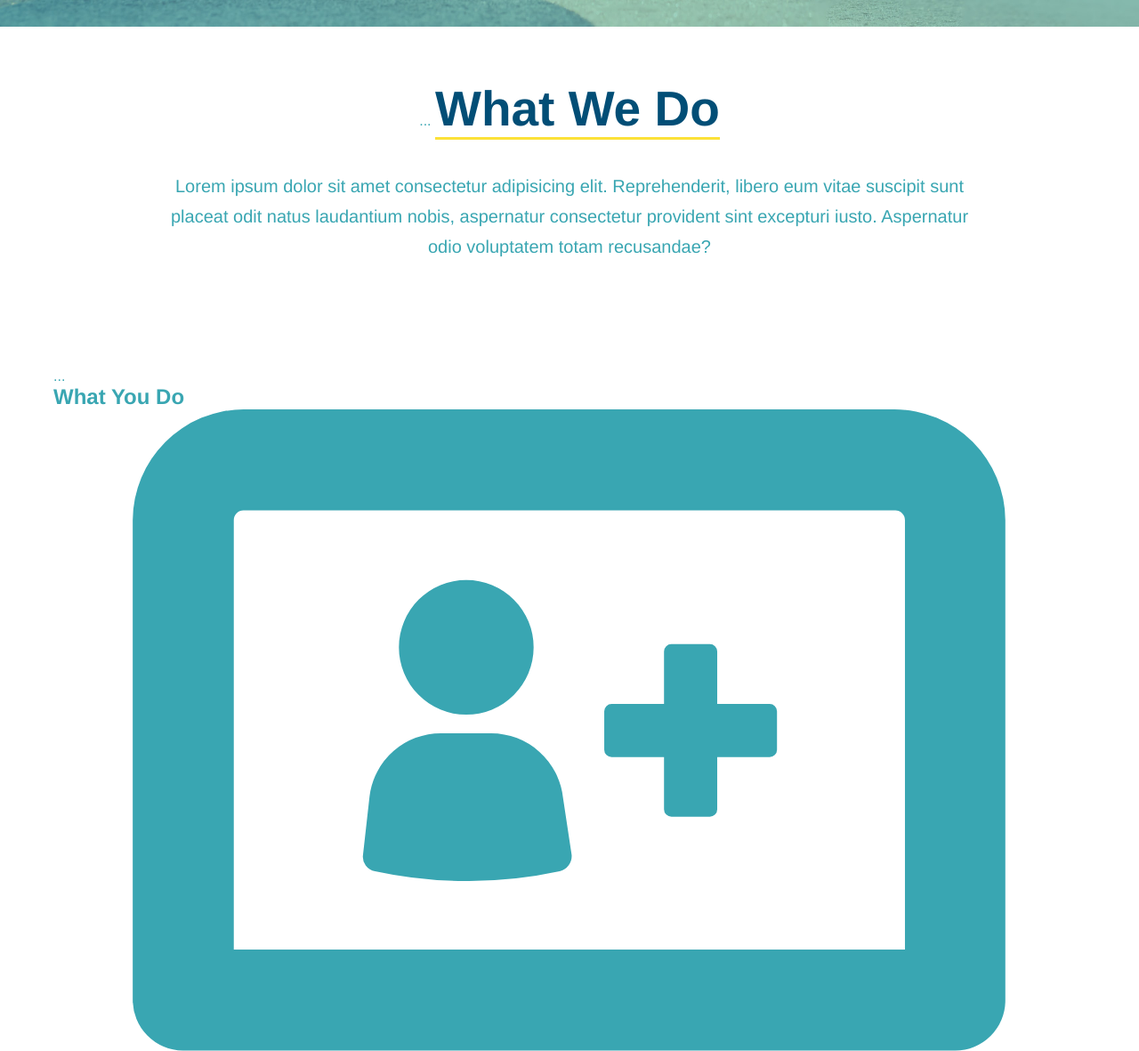
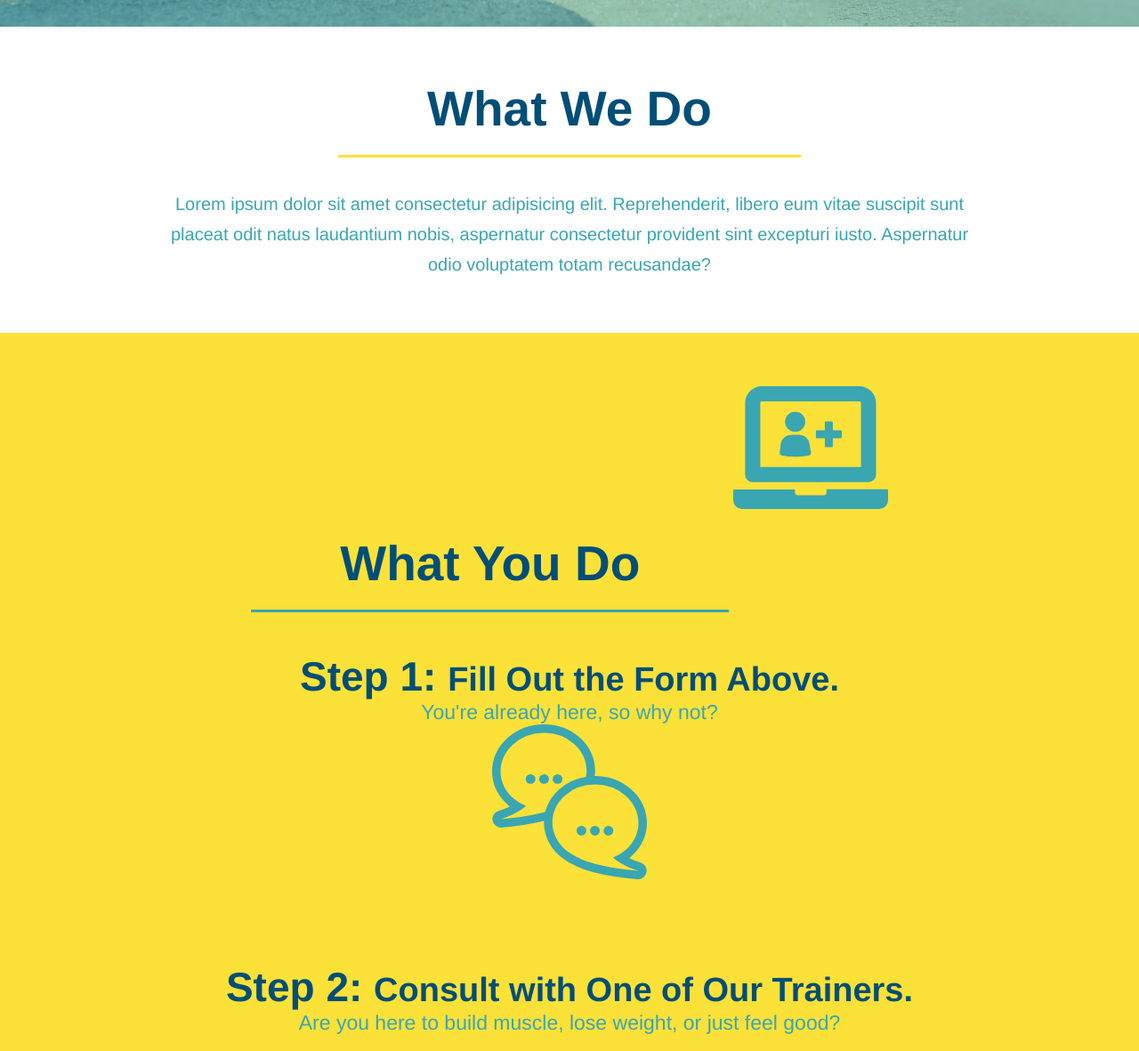
Before and after one commit to kmeregildo/run-buddy, a plain HTML site: page index.html in a window 1280 px wide. Shown: the part 652-1833 px from the top of the page at 89% size. Drawn offline with Linux system fonts and the light colour scheme.

Commit message:
style what you do section

```diff
--- a/assets/css/style.css
+++ b/assets/css/style.css
@@ -109,16 +109,7 @@ section {
 .intro {
     text-align: center;
 }
-.intro h2 {
-    font-size: 55px;
-    color: #024e76;
-    margin-bottom: 35px;
-    padding: 0 100px 20 px 100px;
-    border-bottom: 3px solid;
-    border-color: #fce138;
-    /* add this alongside your other declarations */
-    display: inline-block;
-}
+
 .intro p {
     line-height: 1.7;
     color: #39a6b2;
@@ -127,3 +118,41 @@ section {
     /* add this alongsize your other declarations */
     margin: 0 auto;
 }
+.steps {
+    text-align: center;
+    background: #fce138;
+}
+.section-title {
+    font-size: 55px;
+    color: #024e76;
+    margin-bottom: 35px;
+    padding: 0 100px 20px 100px;
+    display: inline-block;
+    border-bottom: 3px solid;
+}
+
+.primary-border {
+    border-color: #fce138;
+}
+.secondary-border {
+    border-color: #39a6b2;
+}
+.steps div {
+    margin-bottom: 80px;
+}
+.steps img {
+    width: 15%;
+    margin-bottom: 80px;
+}
+.steps h3 {
+    color: #024e76;
+    font-size: 46px;
+    margin-top: 10px;
+}
+.steps p {
+    color: #39a6b2;
+    font-size: 23px;
+}
+.steps span {
+    font-size: 38px;
+}
--- a/index.html
+++ b/index.html
@@ -72,39 +72,36 @@
 
         <!-- "what we do" section -->
         <section id="what-we-do" class="intro">
-            ...
-            <h2>What We Do</h2>
+            <h2 class="section-title primary-border">What We Do</h2>
             <p>Lorem ipsum dolor sit amet consectetur adipisicing elit. Reprehenderit, libero eum vitae suscipit sunt placeat odit natus laudantium nobis, aspernatur consectetur provident sint excepturi iusto. Aspernatur odio voluptatem totam recusandae?</p>
             </p>
         </section>
 
         <!-- "what you do" section -->
-        <section id="what-you-do">
-            ...
-            <h2>What You Do</h2>
-
+        <section id="what-you-do" class="steps">
+            <h2 class="section-title secondary-border">What You Do</h2
             <div>
                 <!-- insert this img element -->
                 <img src="./assets/images/step-1.svg" alt=""/>
-                <h3>Step 1: Fill Out the Form Above.</h3>
+                <h3>Step 1: <span>Fill Out the Form Above.</span></h3>
                 <p>You're already here, so why not?</p>
             </div>
 
             <div>
                 <img src="./assets/images/step-2.svg" alt="" />
-                <h3>Step 2: Consult with One of Our Trainers.</h3>
+                <h3>Step 2: <span>Consult with One of Our Trainers.</h3>
                 <p>Are you here to build muscle, lose weight, or just feel good?</p>
             </div>
 
             <div>
                 <img src="./assets/images/step-3.svg" alt=""/>
-                <h3>Step 3: Get Running.</h3>
+                <h3>Step 3: <span>Get Running.</span></h3>
                 <p>Hit the ground running (literally) once your trainer lays out your plan.</p>
             </div>
 
             <div>
                 <img src="./assets/images/step-4.svg" alt=""/>
-                <h3>Step 4: See Results.</h3>
+                <h3>Step 4: <span>See Results.</span></h3>
                 <p>Bi-weekly checkins with your trainer will keep you focused.</p>
             </div>
         </section>
```
Also changed, not shown: 1 other file.
